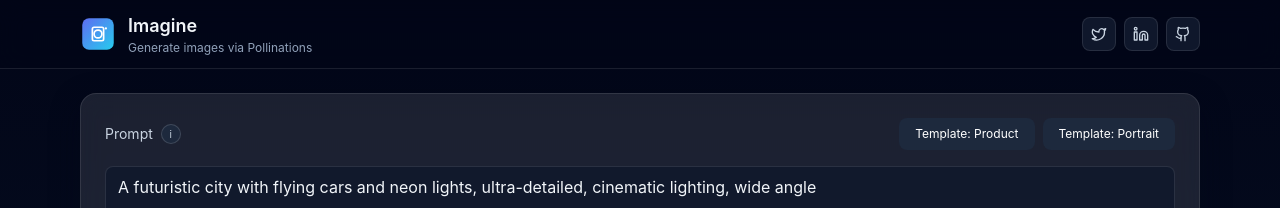
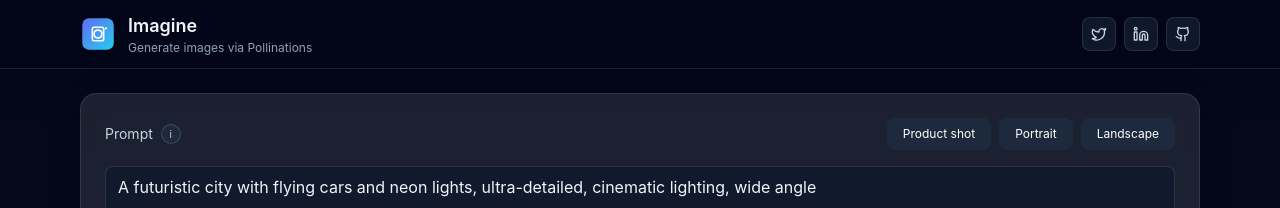
Before and after one commit to rajshah001/imagine, a React (Vite) app: page / in a window 1280 px wide. Shown: the top 208 px of the page. Built offline with nearby package versions, Linux system fonts and the light colour scheme; no server answers.

Commit message:
fix(presets/templates): apply style at generation; add templates with input + apply; clearer UX; bugfix no change to prompt

```diff
--- a/src/App.jsx
+++ b/src/App.jsx
@@ -31,6 +31,12 @@ const ASPECT_RATIOS = [
   { id: '4:5', label: '4:5', w: 1024, h: 1280 },
   { id: '16:9', label: '16:9', w: 1280, h: 720 },
   { id: '9:16', label: '9:16', w: 768, h: 1365 },
+]
+
+const TEMPLATES = [
+  { id: 'product', label: 'Product shot', pattern: '{subject} product photo, studio lighting, seamless background, high detail' },
+  { id: 'portrait', label: 'Portrait', pattern: 'Portrait of {subject}, shallow depth of field, soft light, 85mm lens' },
+  { id: 'landscape', label: 'Landscape', pattern: '{place} landscape, golden hour, dramatic sky, wide angle' },
 ]
 
 function classNames(...values) {
@@ -105,7 +111,10 @@ function App() {
   const [safe, setSafe] = useState(true)
   const [seedLocked, setSeedLocked] = useState(false)
   const [stylePreset, setStylePreset] = useState(null)
+  const [appliedStylePreset, setAppliedStylePreset] = useState(null)
   const [selectedRatio, setSelectedRatio] = useState('1:1')
+  const [activeTemplate, setActiveTemplate] = useState(null)
+  const [templateValue, setTemplateValue] = useState('')
 
   // Applied parameters (used to actually fetch an image)
   const [appliedPrompt, setAppliedPrompt] = useState(DEFAULT_PROMPT)
@@ -121,7 +130,7 @@ function App() {
 
   const imageUrl = useMemo(() => {
     if (!appliedPrompt) return ''
-    const fullPrompt = stylePreset ? `${appliedPrompt}, ${STYLE_PRESETS.find(p => p.id === stylePreset)?.text ?? ''}` : appliedPrompt
+    const fullPrompt = appliedStylePreset ? `${appliedPrompt}, ${STYLE_PRESETS.find(p => p.id === appliedStylePreset)?.text ?? ''}` : appliedPrompt
     return buildPollinationsUrl(fullPrompt, {
       model: appliedModel,
       seed: appliedSeed,
@@ -131,7 +140,7 @@ function App() {
       enhance: appliedEnhance,
       safe: appliedSafe,
     })
-  }, [appliedPrompt, appliedModel, appliedSeed, appliedWidth, appliedHeight, appliedNologo, appliedEnhance, appliedSafe, requestedAt])
+  }, [appliedPrompt, appliedModel, appliedSeed, appliedWidth, appliedHeight, appliedNologo, appliedEnhance, appliedSafe, appliedStylePreset, requestedAt])
 
   const { progress, isLoading } = useProgressiveLoader(imageUrl)
 
@@ -155,6 +164,7 @@ function App() {
     setAppliedNologo(nologo)
     setAppliedEnhance(enhance)
     setAppliedSafe(safe)
+    setAppliedStylePreset(stylePreset)
     setRequestedAt(Date.now())
   }
 
@@ -169,6 +179,11 @@ function App() {
     setSelectedRatio(ratioId)
     setWidth(r.w)
     setHeight(r.h)
+  }
+
+  const buildTemplateText = (pattern, value) => {
+    if (!value) return ''
+    return pattern.replace(/\{[^}]+\}/g, value)
   }
 
   const onDownload = async () => {
@@ -265,25 +280,43 @@ function App() {
       <main className="mx-auto max-w-6xl px-4 pb-20 pt-6">
         <section className="glass rounded-2xl p-4 md:p-6">
           <div className="flex flex-col gap-4">
-            <div className="flex items-center justify-between">
+            <div className="flex flex-col gap-2 md:flex-row md:items-center md:justify-between">
               <label className="label flex items-center gap-2">Prompt <InfoTip align="start" text="Describe exactly what you want in the image. Be specific about subject, style, lighting, composition." /></label>
-              <div className="flex items-center gap-2 text-xs">
-                <button
-                  className="btn btn-secondary h-8 px-3"
-                  onClick={() => {
-                    const subject = window.prompt('Template: Product shot — enter subject (e.g., smartwatch):')
-                    if (!subject) return
-                    setPrompt(`${subject} product photo, studio lighting, seamless background, high detail`)
-                  }}
-                >Template: Product</button>
-                <button
-                  className="btn btn-secondary h-8 px-3"
-                  onClick={() => {
-                    const subject = window.prompt('Template: Portrait — enter subject (e.g., woman in red dress):')
-                    if (!subject) return
-                    setPrompt(`${subject}, portrait photography, shallow depth of field, soft light`)
-                  }}
-                >Template: Portrait</button>
+              <div className="flex flex-wrap items-center gap-2 text-xs">
+                {TEMPLATES.map((t) => (
+                  <button
+                    key={t.id}
+                    className={classNames('btn btn-secondary h-8 px-3', activeTemplate === t.id && 'ring-1 ring-brand-500')}
+                    onClick={() => {
+                      if (activeTemplate === t.id) {
+                        setActiveTemplate(null); setTemplateValue(''); return
+                      }
+                      setActiveTemplate(t.id)
+                      setTemplateValue('')
+                    }}
+                    title={`Use ${t.label} template`}
+                  >{t.label}</button>
+                ))}
+                {activeTemplate && (
+                  <div className="flex items-center gap-2">
+                    <input
+                      className="input h-8 w-48"
+                      placeholder={activeTemplate === 'landscape' ? 'Place (e.g., Yosemite)' : 'Subject'}
+                      value={templateValue}
+                      onChange={(e) => setTemplateValue(e.target.value)}
+                    />
+                    <button
+                      className="btn btn-secondary h-8 px-3"
+                      onClick={() => {
+                        const patt = TEMPLATES.find(t => t.id === activeTemplate)?.pattern || ''
+                        const txt = buildTemplateText(patt, templateValue.trim())
+                        if (!txt) return
+                        setPrompt(txt)
+                      }}
+                    >Apply</button>
+                    <button className="btn btn-secondary h-8 px-3" onClick={() => { setActiveTemplate(null); setTemplateValue('') }}>Cancel</button>
+                  </div>
+                )}
               </div>
             </div>
             <textarea
```
